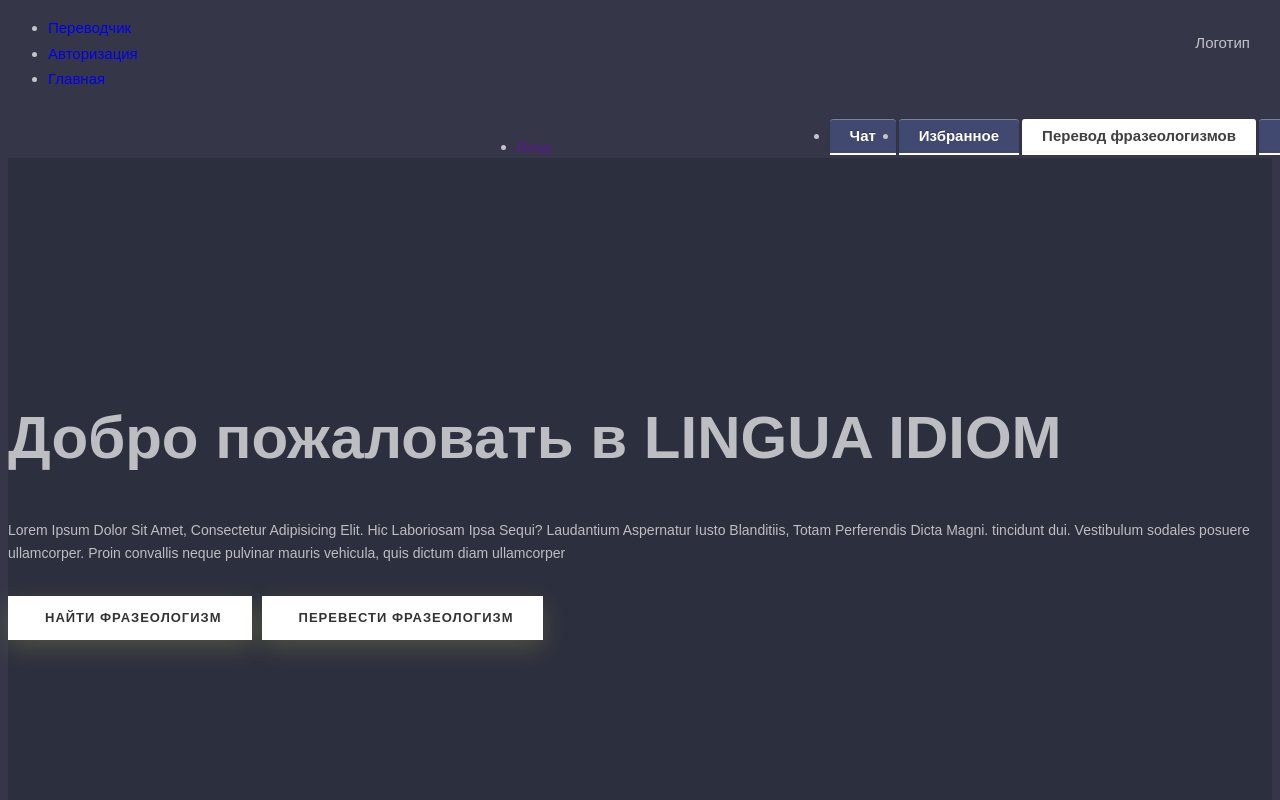
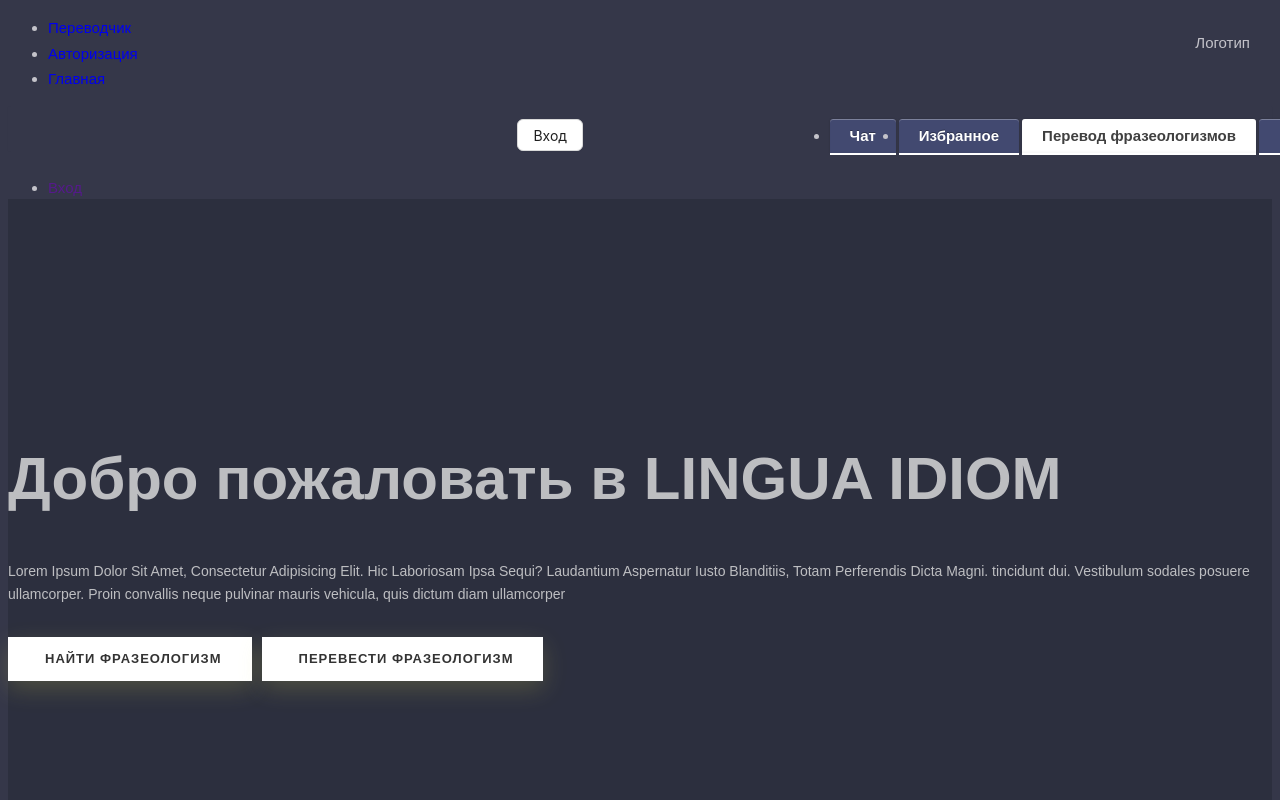
Before and after one commit to DoctorLivchic/is_audio_idioms_front, a React (Create React App) app: page /main_page/Main_page in a window 1280 px wide. Shown: the top 800 px of the page. Built offline with nearby package versions, Linux system fonts and the light colour scheme.

Commit message:
поправки в коде

```diff
--- a/src/App.js
+++ b/src/App.js
@@ -3,30 +3,27 @@ import Ap from "./App.css";
 import Main from './main/Main';
 import Main_page from './main_page/Main_page';
 import Authorization from './avtorizacia/Authorization';
-import {BrowserRouter as Router,Switch,Route,Link} from 'react-router-dom';
+import { Route, Routes, BrowserRouter } from 'react-router-dom';
 
 
 class App extends React.Component {
   render() {
     return(
      <div className='App'>
-      <Router>
-             <div className="ty">
-            <ul>
+       <div className="ty">
+        <ul>
                 <li><a href="/main/Main">Переводчик</a></li>
                 <li><a href="/avtorizacia/Authorization">Авторизация</a></li>
                 <li><a href="/main_page/Main_page">Главная</a></li>
-
             </ul>
-            <Switch>
-              <Route exact path='/main/Main' component={Main}/>
-              <Route exact path='/avtorizacia/Authorization' component={Authorization}/>
-              <Route exact path='/main_page/Main_page' component={Main_page}/>
-            </Switch>
-          </div>
-      </Router>
-
-
+      <BrowserRouter>
+          <Routes>
+           <Route  path='/main/Main' element={<Main/>}/>
+              <Route  path='/avtorizacia/Authorization' element={<Authorization/>}/>
+              <Route  path='/main_page/Main_page' element={<Main_page/>}/>
+            </Routes>
+          </BrowserRouter>
+      </div>
      </div>
 
     );
--- a/src/main_page/Main_page.js
+++ b/src/main_page/Main_page.js
@@ -1,7 +1,10 @@
-import React from "react";
+import React, {useEffect} from 'react';
+import {Button, Form, Input, Checkbox } from 'antd';
+import {useNavigate} from "react-router-dom";
 
-class Main_page extends React.Component{
-    render(){
+export default function Main_page() {
+	const navigate = useNavigate();
+
         return(
                 <div className="main_page" id="main_page">
                     <header>
@@ -11,8 +14,11 @@ class Main_page extends React.Component{
                             <li class="dropdown"><a href="index.html">Избранное</a></li>
                             <li class="active"><a href="index.html">Перевод фразеологизмов</a></li>
                             <li><a href="avtorization/Authorization.js">Вход</a></li>
-                        </ul>
+						 </ul>
                         </nav>
+						<Form.Item>
+							<Button onClick={() => {navigate("/Authorization")}} className='active'>Вход</Button>
+						</Form.Item>
                     </header>
 
 
@@ -96,6 +102,5 @@ class Main_page extends React.Component{
 
         </div>
         )
-    }
+
 }
-export default Main_page
```
Also changed, not shown: package.json (+4 -3 lines), 1 other file (tests, documents, lock files or other folders).
